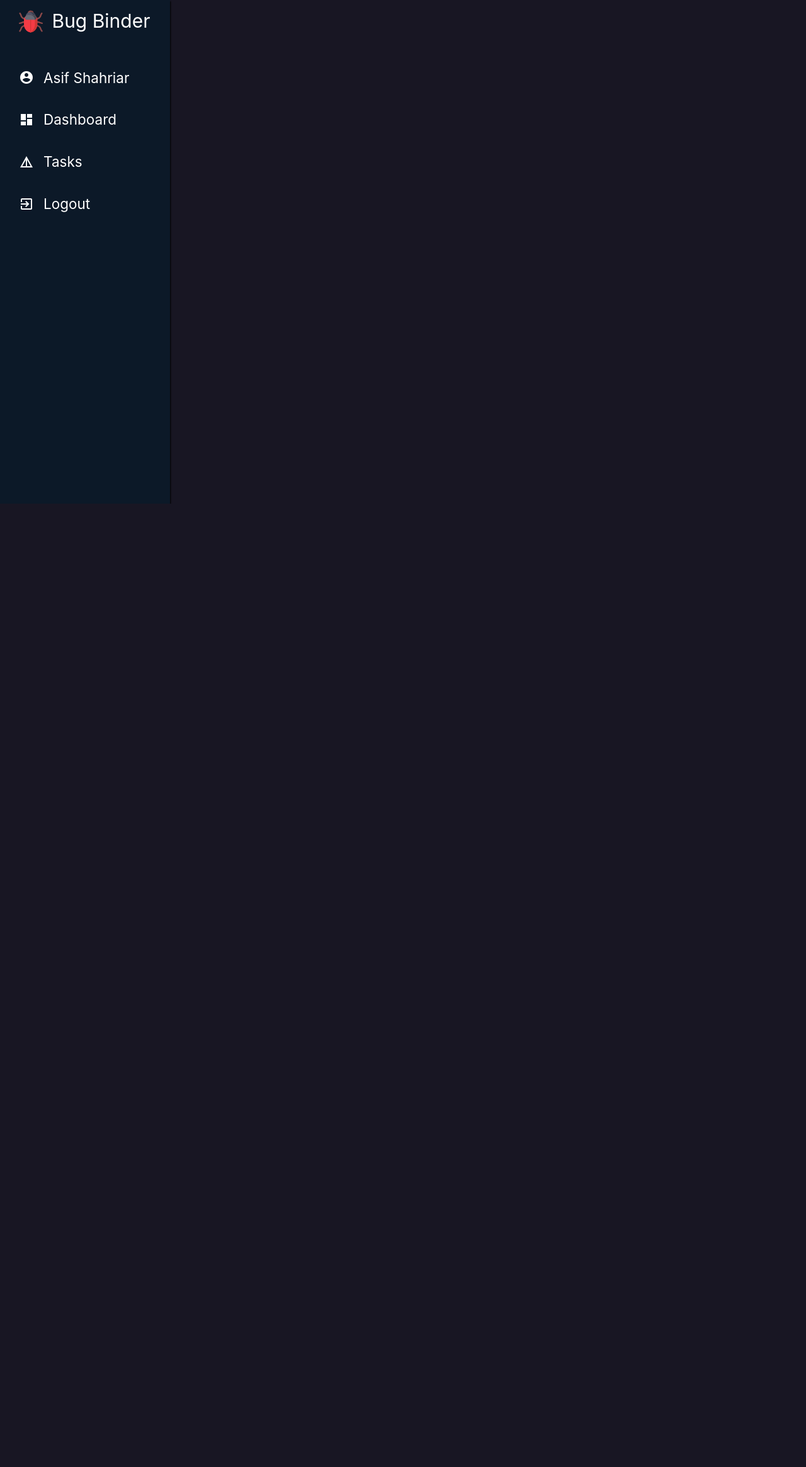
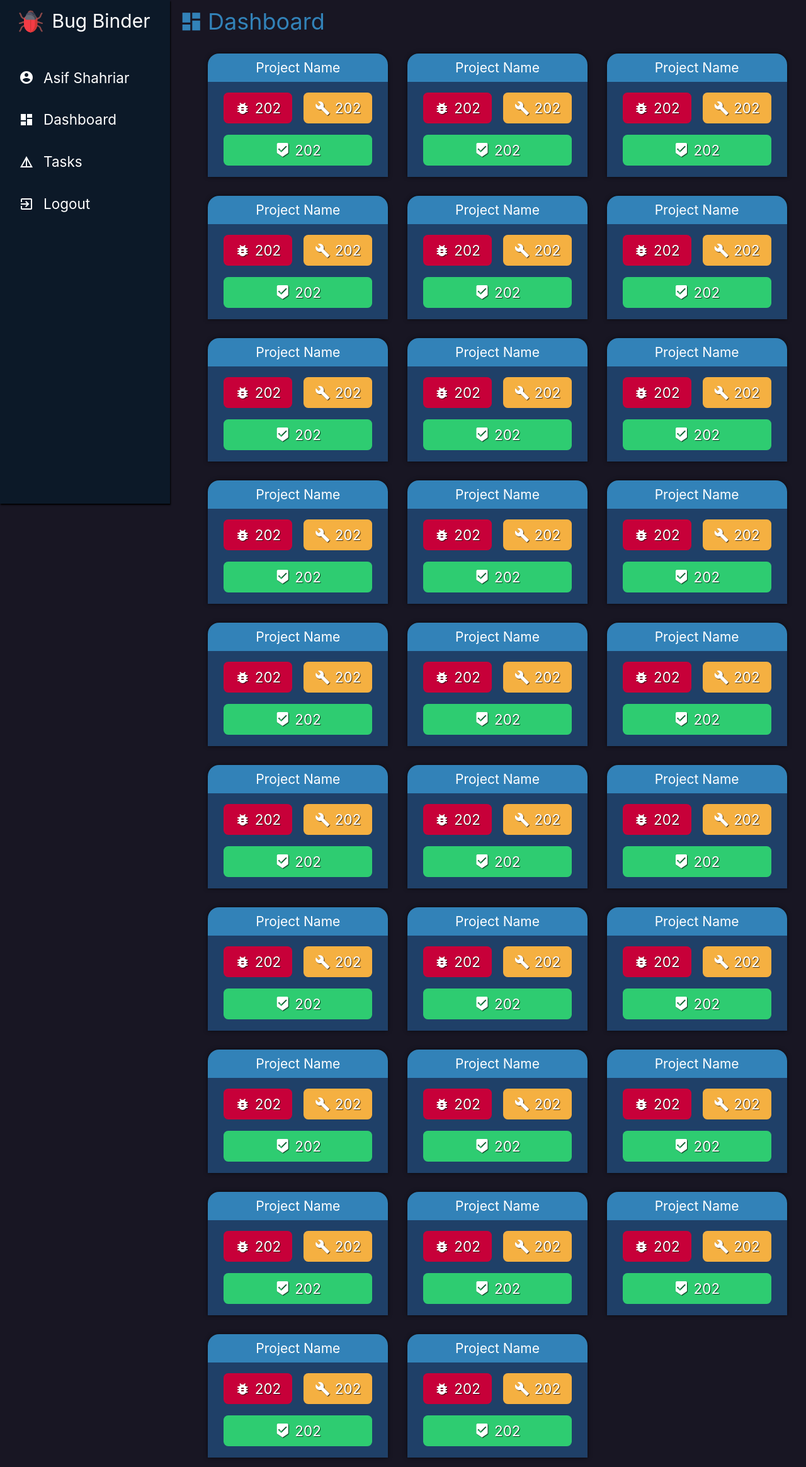
Before and after one commit to as-shahriar/bug-binder, a Django app: page /dashboard in a window 1280 px wide. Shown: the whole page at 63% size. Before the commit the page ends 800 px from the top, so only its background shows below. Run offline with Django 3.2, Linux system fonts and the light colour scheme.

Commit message:
Created dashboard with boxes

```diff
--- a/bugbinder/Templates/base.html
+++ b/bugbinder/Templates/base.html
@@ -46,6 +46,7 @@
 
     <div class="main">
       <div class="left">
+        <div class="left-div">
           <div class="top-box">
             <img src="{%static 'img/bug.svg' %}" />
             <h1>Bug Binder</h1>
@@ -66,6 +67,7 @@
               ><li><i class="material-icons">exit_to_app</i>Logout</li></a
             >
           </ul>
+        </div>
       </div>
       <div class="right">
         <div class="top-mobile">
--- a/bugbinder/Templates/core/dashboard.html
+++ b/bugbinder/Templates/core/dashboard.html
@@ -1,2 +1,42 @@
 {%extends 'base.html'%}{% load static %} {%block title%}Bug Binder |
-Dashboard{%endblock%} {%block css%} {%endblock%} {%block body%} {%endblock%}
+Dashboard{%endblock%} {%block css%}
+<link rel="stylesheet" href="{% static 'css/dashboard.css'%}" /> {%endblock%}
+{%block body%}
+<div class="content-title">
+  <i class="material-icons">dashboard</i>
+  <h1>Dashboard</h1>
+</div>
+
+<div class="row boxs">
+  {% for i in '01234567891231546548798465435'|make_list%}
+  <!-- box starts -->
+  <div class="col l4 m12 s12">
+    <div class="box">
+      <div class="box-background">
+        <h6>Project Name</h6>
+        <div class="box-bottom">
+          <div class="items">
+            <div>
+              <div class="box-item bug bug-color" title="New Bugs">
+                <i class="material-icons">bug_report</i><span>202</span>
+              </div>
+              <div
+                class="box-item assigned assigned-color"
+                title="Assigned Bugs"
+              >
+                <i class="material-icons">build</i><span>202</span>
+              </div>
+            </div>
+            <div class="box-item done done-color" title="Fixed Bugs">
+              <i class="material-icons">beenhere</i><span>202</span>
+            </div>
+          </div>
+        </div>
+      </div>
+    </div>
+  </div>
+  <!-- box ends -->
+  {%endfor%}
+</div>
+
+{%endblock%}
--- a/bugbinder/static/css/base.css
+++ b/bugbinder/static/css/base.css
@@ -1,15 +1,27 @@
 .main {
   display: flex;
   justify-content: center;
+  position: relative;
 }
 body {
   background-color: var(--color-black);
+  color: white;
 }
 .left {
   width: 18rem;
   height: 100vh;
+}
+.col {
+  margin: 0 !important;
+}
+.left-div {
+  position: fixed;
+  top: 0;
+  left: 0;
   background-color: var(--color-dark-blue);
   box-shadow: 1px 2px 2px black;
+  height: 100%;
+  width: 18rem;
 }
 
 .top-box {
@@ -71,9 +83,13 @@ body {
   width: 17rem;
 }
 
-.sidenav li {
+.sidenav a li {
+  font-size: 1.2rem;
   padding: 0;
   margin: 0;
+}
+.sidenav a li i {
+  font-size: 1.5rem;
 }
 
 @media (max-width: 550px) {
--- a/bugbinder/static/css/colors.css
+++ b/bugbinder/static/css/colors.css
@@ -4,6 +4,7 @@
   --color-green: #6a9958;
   --color-blue-dark: #1f4068;
   --color-blue-light: #3282b8;
+  --color-blue-light-hover: #276fa0;
   --color-black: #181623;
   --color-dark-blue: #0c1928;
 }
--- /dev/null
+++ b/bugbinder/static/css/dashboard.css
@@ -0,0 +1,86 @@
+.content-title {
+  display: flex;
+  align-items: center;
+  padding: 1rem;
+  color: var(--color-blue-light);
+}
+
+.content-title > h1 {
+  margin: 0;
+  font-size: 2.4rem;
+  margin-left: 0.5rem;
+}
+.content-title > i {
+  font-size: 2.5rem;
+}
+
+.boxs {
+  margin: 0 2rem 0 2rem;
+}
+.box {
+  margin: 1rem;
+  width: 100%;
+  display: flex;
+  justify-content: center;
+}
+.box-background {
+  position: relative;
+  width: 286px;
+  height: 196px;
+  border-top-left-radius: 1.2rem;
+  border-top-right-radius: 1.2rem;
+  background-color: var(--color-blue-light);
+  box-shadow: 0px 0px 6px #0000009c;
+  cursor: pointer;
+  transition: all 0.2s ease-out;
+}
+.box-background:hover {
+  background-color: var(--color-blue-light-hover);
+}
+
+.box-background > h6 {
+  text-align: center;
+  font-size: 1.4rem;
+}
+.box-bottom {
+  position: absolute;
+  bottom: 0;
+  height: calc(100% - 3rem);
+  width: 100%;
+  background-color: var(--color-blue-dark);
+  display: flex;
+  justify-content: center;
+  align-items: center;
+}
+
+.items {
+  display: flex;
+  flex-direction: column;
+}
+.items > div {
+  display: flex;
+}
+.box-item {
+  position: relative;
+  padding: 0.5rem 1.2rem;
+  margin: 0.6rem;
+  display: flex;
+  justify-content: center;
+  align-items: center;
+  border-radius: 0.5rem;
+  font-size: 1.5rem;
+  text-shadow: 1px 1px 1px #000000b8;
+}
+.box-item span {
+  margin-left: 0.5rem;
+}
+
+.bug-color {
+  background-color: #c70039;
+}
+.assigned-color {
+  background-color: #f5b041;
+}
+.done-color {
+  background-color: #2ecc71;
+}
```
Lines whose indentation alone changed are shown as unchanged.
